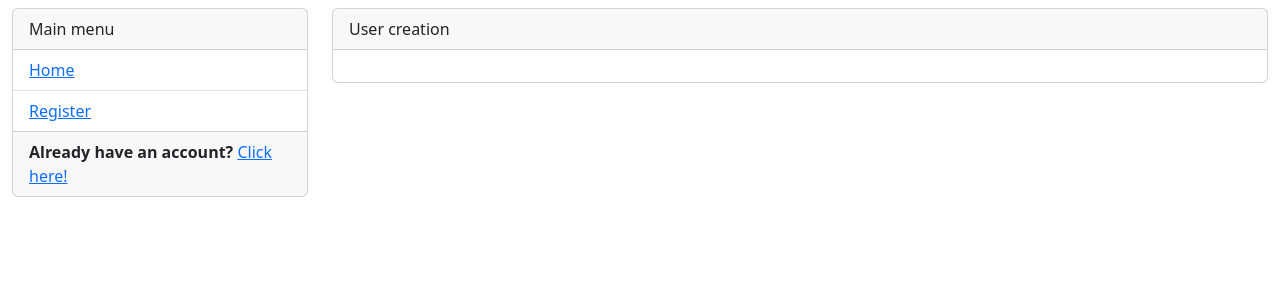
After one commit to Raw-Flower/toolbox-auth-kit, a Django app: template templates/users/users_create.html in a window 1280 px wide. The commit adds this page. Shown: the top 300 px of the page. Run offline with Django 3.2, Linux system fonts and the light colour scheme; the template is opened without the code that fills it, so the values that code supplies are empty.

Commit message:
Quickly access & menu navigation
Config core APP for quick access.
Implement class based view for users APP.
user initial form configuration.
menu navigation enable.

```diff
--- a/forms.py
+++ b/forms.py
@@ -0,0 +1,4 @@
+from django.forms import forms
+
+class UserCreationForm(forms.Form):
+    pass
--- /dev/null
+++ b/templates/users/main_base.html
@@ -0,0 +1,31 @@
+<!DOCTYPE html>
+<html lang="en">
+<head>
+    <meta charset="UTF-8">
+    <meta name="viewport" content="width=device-width, initial-scale=1.0">
+    <title>{% block title %}{% endblock title %}</title>
+    <link href="https://cdn.jsdelivr.net/npm/bootstrap@5.3.5/dist/css/bootstrap.min.css" rel="stylesheet" integrity="sha384-SgOJa3DmI69IUzQ2PVdRZhwQ+dy64/BUtbMJw1MZ8t5HZApcHrRKUc4W0kG879m7" crossorigin="anonymous">
+</head>
+<body>
+    <div class='container-fluid mt-2'>
+        <div class='row'>
+            <div class='col-3'>
+                <div class="card">
+                    <div class="card-header">Main menu</div>
+                    <ul class="list-group list-group-flush">
+                        <li class="list-group-item"><a href='{% url "users:home" %}' class="card-link">Home</a>{% if active_page == 'home' %} <span class="badge bg-primary">You're here!</span>{% endif %}</li>
+                        <li class="list-group-item"><a href='{% url "users:user_creation" %}' class="card-link">Register</a>{% if active_page == 'user_creation' %} <span class="badge bg-primary">You're here!</span>{% endif %}</li>
+                    </ul>
+                    <div class="card-footer"><span class='fw-bold'>Already have an account? </span><a href="#" class="card-link">Click here!</a></div>
+                </div>
+            </div>
+            <div class='col-9'>
+                {% block body %}
+                {% endblock body %}
+            </div>
+        </div>
+    </div>
+<script src="https://cdn.jsdelivr.net/npm/@popperjs/core@2.11.8/dist/umd/popper.min.js" integrity="sha384-I7E8VVD/ismYTF4hNIPjVp/Zjvgyol6VFvRkX/vR+Vc4jQkC+hVqc2pM8ODewa9r" crossorigin="anonymous"></script>
+<script src="https://cdn.jsdelivr.net/npm/bootstrap@5.3.5/dist/js/bootstrap.min.js" integrity="sha384-VQqxDN0EQCkWoxt/0vsQvZswzTHUVOImccYmSyhJTp7kGtPed0Qcx8rK9h9YEgx+" crossorigin="anonymous"></script>
+</body>
+</html>
--- /dev/null
+++ b/templates/users/users_create.html
@@ -0,0 +1,10 @@
+{% extends 'users/main_base.html' %}
+{% block title %}Home{% endblock title %}
+{% block body %}
+<div class="card">
+    <div class="card-header">User creation</div>
+    <div class="card-body">
+
+    </div>
+</div>
+{% endblock body %}
--- a/urls.py
+++ b/urls.py
@@ -1,7 +1,8 @@
 from django.urls import path
-from .views import index
+from .views import HomeView, UserCreationView
 
 app_name = 'users'
 urlpatterns = [
-    path(route='index',view=index,name='index')
+    path(route='home',view=HomeView.as_view(),name='home'),
+    path(route='user_creation',view=UserCreationView.as_view(),name='user_creation')
 ]
```
Also changed, not shown: templates/users/base.html (deleted, +0 -16 lines), templates/users/index.html (+7 -21 lines), views.py (+18 -3 lines), templates/users/user_creation.html (deleted).
